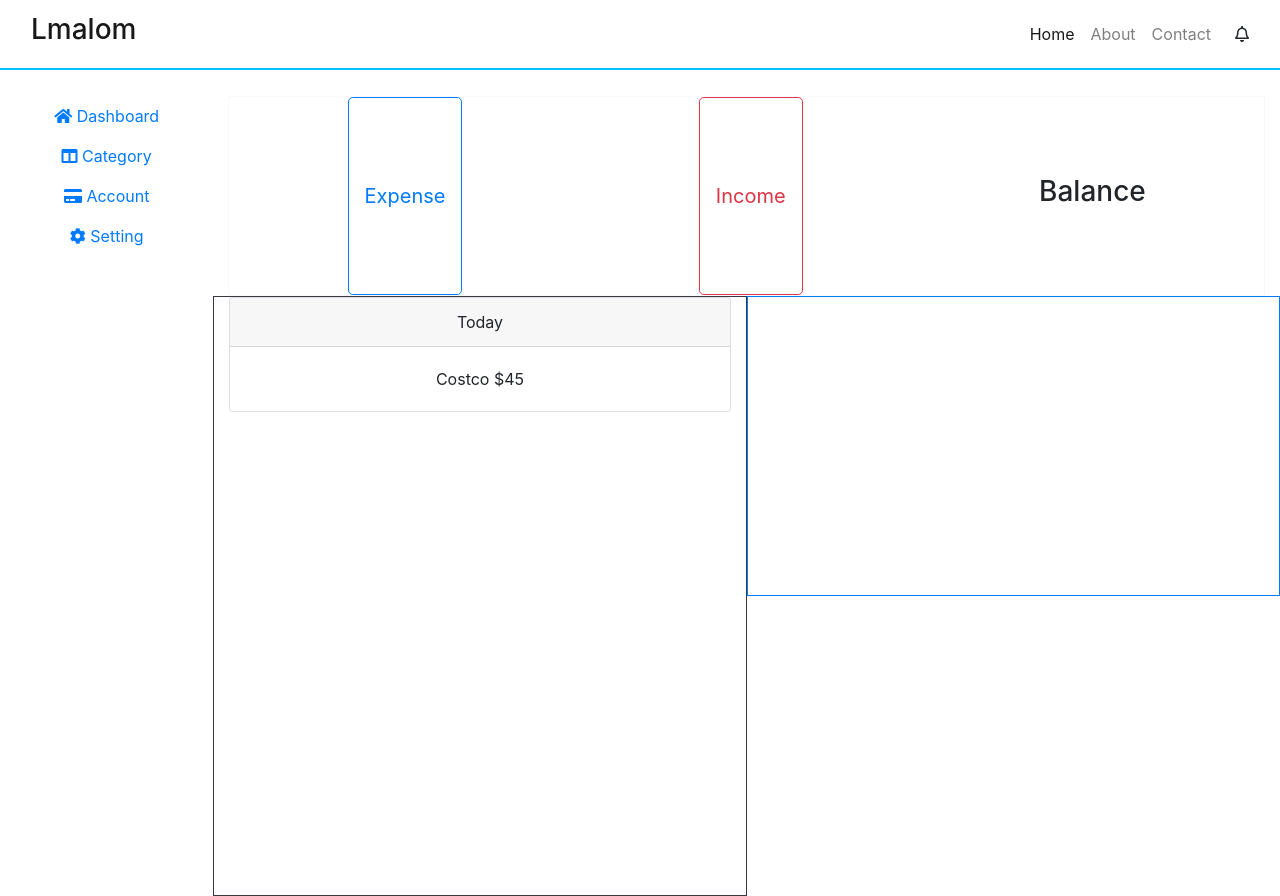
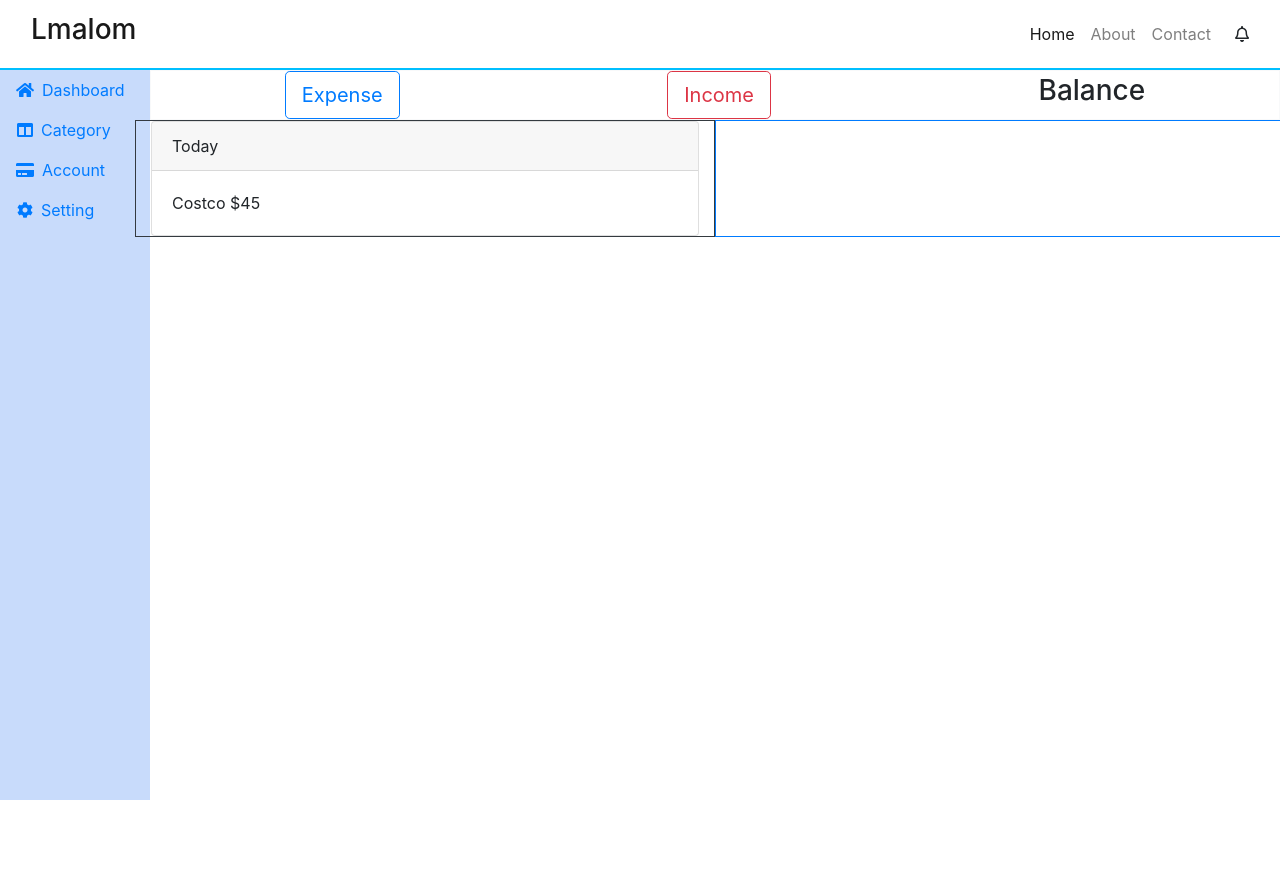
Before and after one commit to mariesunghee/lmalom-app, a React (Create React App) app: page / in a window 1280 px wide. After the commit the page ends 800 px from the top, so only its background shows below. Built offline with nearby package versions, Linux system fonts and the light colour scheme.

Commit message:
layout changes

```diff
--- a/src/App.css
+++ b/src/App.css
@@ -1,5 +1,11 @@
+
+
 .App {
-  text-align: center;
+  position: absolute;
+  top: 0;
+  right: 0;
+  bottom: 0;
+  left: 0;
 }
 
 .App-logo {
@@ -22,6 +28,12 @@
   color: #61dafb;
 }
 
+.main-content {
+  display: flex;
+  padding-top: 70px;
+  height: 100%;
+}
+
 @keyframes App-logo-spin {
   from {
     transform: rotate(0deg);
--- a/src/App.js
+++ b/src/App.js
@@ -7,15 +7,20 @@ import Sidebar from "./components/Sidebar";
 import Expense from "./components/Expense";
 
 class App extends Component {
+    constructor(props) {
+        super(props);
+        this.state = {
+            windowSize: 'sm'
+        };
+    }
+
     render() {
         return (
             <div className="App">
                 <Navbar/>
-                <div className="container-fluid">
-                    <div className="row mt-5 pt-5">
-                        <Sidebar/>
-                        <Main/>
-                    </div>
+                <div className="main-content">
+                    <Sidebar/>
+                    <Main/>
                 </div>
             </div>
         );
--- a/src/components/Main.js
+++ b/src/components/Main.js
@@ -5,7 +5,7 @@ import './MainStyle.css';
 export default class Main extends Component{
     render(){
         return(
-            <main className="col-lg-10">
+            <main className="app-main">
                 <div id="input" className="border border-light d-flex flex-column flex-sm-row justify-content-around">
                     <button className="btn btn-lg btn-outline-primary" type="button">Expense</button>
                     <button className="btn btn-lg btn-outline-danger" type="button">Income</button>
--- a/src/components/MainStyle.css
+++ b/src/components/MainStyle.css
@@ -1,11 +1,15 @@
-#input {
-    height: 200px;
+.app-main {
+    flex: 1;
 }
 
-#dailyView{
-    height: 600px;
-}
+/*#input {*/
+    /*height: 200px;*/
+/*}*/
 
-#calendar{
-    height: 300px;
-}
+/*#dailyView{*/
+    /*height: 600px;*/
+/*}*/
+
+/*#calendar{*/
+    /*height: 300px;*/
+/*}*/
--- a/src/components/NavbarStyle.css
+++ b/src/components/NavbarStyle.css
@@ -1,3 +1,4 @@
 .navbar{
     border-bottom: 2px solid deepskyblue ;
+    background-color: #fff;
 }
--- a/src/components/Sidebar.js
+++ b/src/components/Sidebar.js
@@ -1,19 +1,20 @@
 
 import React, { Component } from 'react';
+import './SidebarStyle.css';
 
 export default class Sidebar extends Component{
     render(){
         return(
-            <nav className="col-md-2 d-md-block">
+            <nav className="sidebar">
                 <ul className="nav flex-column justify-content-start">
-                    <li className="nav-item"><a className="nav-link active" href="#"><i
-                        className="fas fa-home"/> Dashboard</a></li>
-                    <li className="nav-item"><a className="nav-link" href="#"><i
-                        className="fas fa-columns"/> Category</a></li>
-                    <li className="nav-item"><a className="nav-link" href="#"><i
-                        className="fas fa-credit-card"/> Account</a></li>
-                    <li className="nav-item"><a className="nav-link" href="#"><i
-                        className="fas fa-cog"/> Setting</a></li>
+                    <li className="nav-item"><a className="nav-link sidebar-menu active" href="#"><i
+                        className="fas fa-home"/> <div>Dashboard</div></a></li>
+                    <li className="nav-item"><a className="nav-link sidebar-menu" href="#"><i
+                        className="fas fa-columns"/> <div>Category</div></a></li>
+                    <li className="nav-item"><a className="nav-link sidebar-menu" href="#"><i
+                        className="fas fa-credit-card"/><div>Account</div></a></li>
+                    <li className="nav-item"><a className="nav-link sidebar-menu" href="#"><i
+                        className="fas fa-cog"/> <div>Setting</div></a></li>
                 </ul>
             </nav>
         )
--- /dev/null
+++ b/src/components/SidebarStyle.css
@@ -0,0 +1,21 @@
+.sidebar {
+    background-color: #c8dbfb;
+}
+
+.sidebar-menu {
+    display: flex;
+    justify-content: center;
+    align-items: center;
+}
+
+.sidebar-menu > div {
+    width: 100px;
+    padding-left: 8px;
+    text-align: left;
+}
+
+@media all and (max-width: 800px) {
+    .sidebar-menu > div {
+        display: none;
+    }
+}
```
